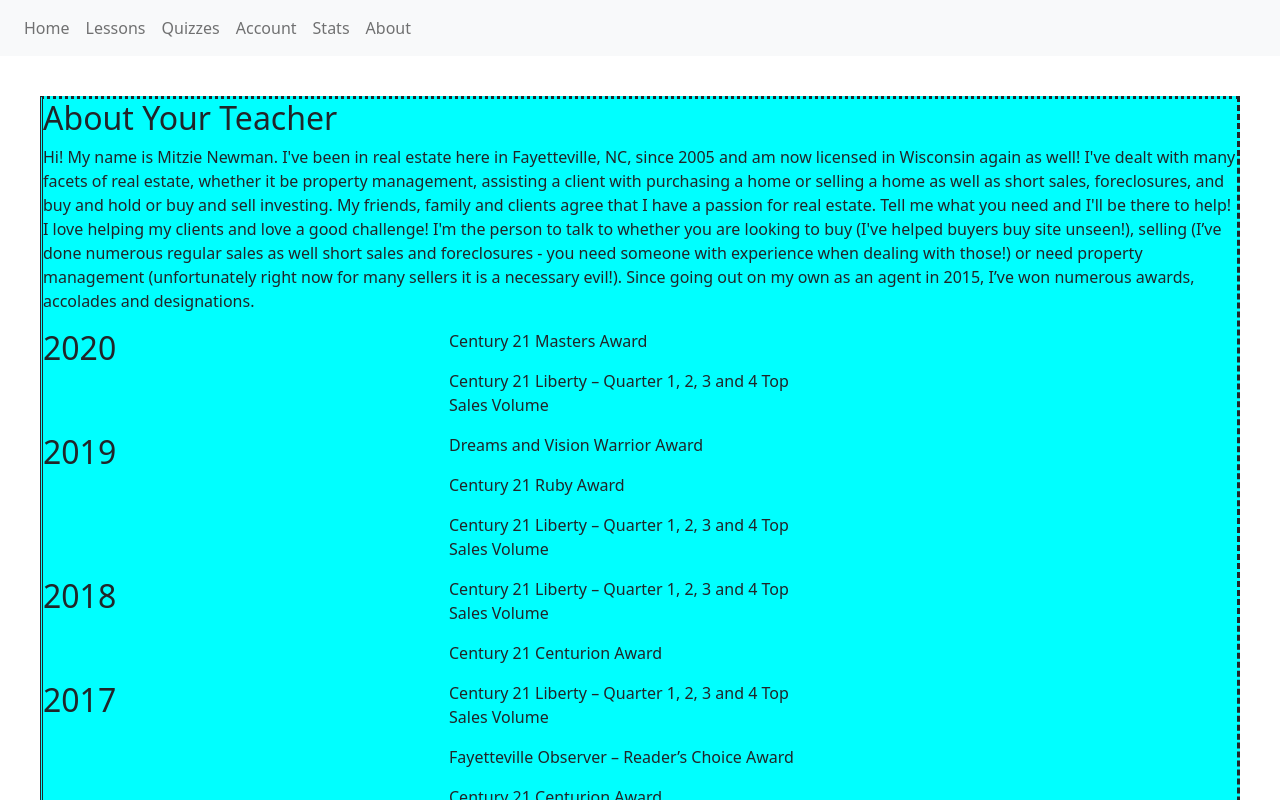
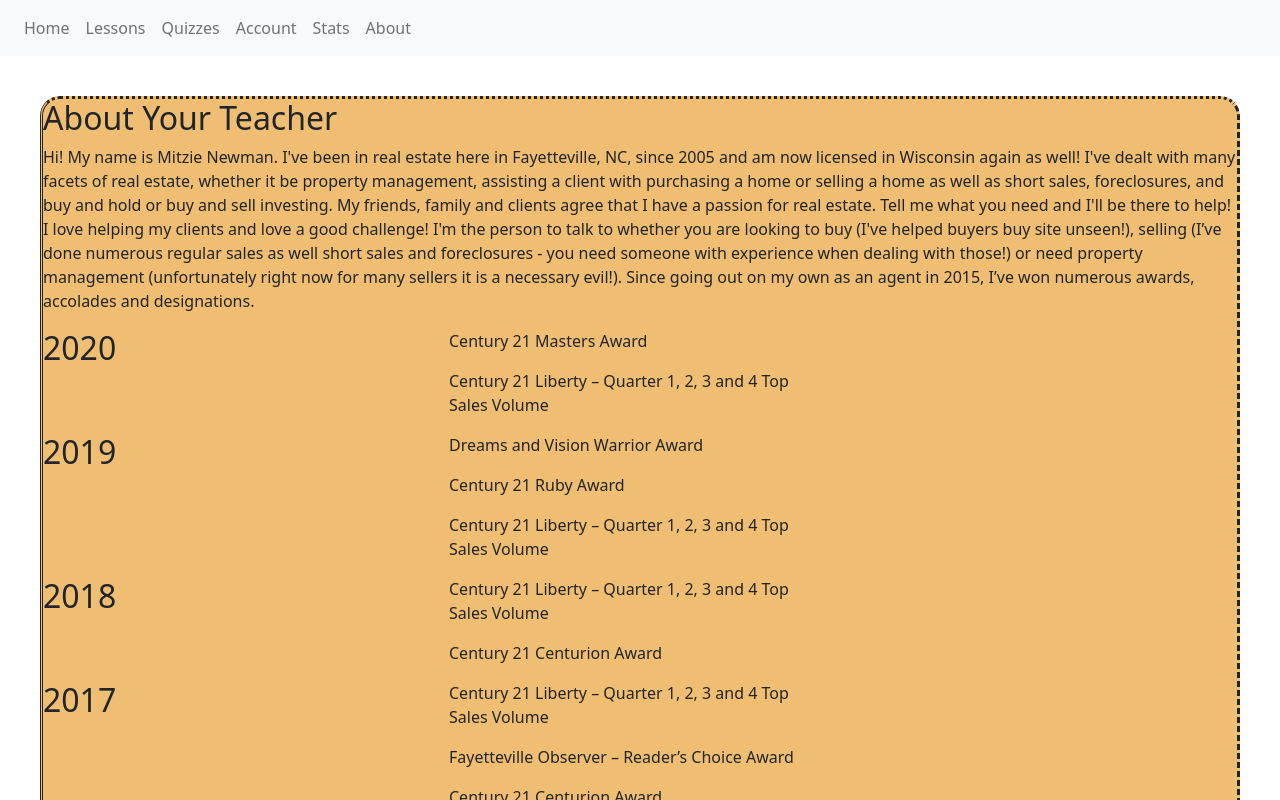
Before and after one commit to jbasquez/projectHomebase, a React (Create React App) app in the folder project-homebase/: page /about in a window 1280 px wide. Shown: the top 800 px of the page. Built offline with nearby package versions, Linux system fonts and the light colour scheme.

Commit message:
polishing template

```diff
--- a/project-homebase/src/css/about.css
+++ b/project-homebase/src/css/about.css
@@ -1,5 +1,6 @@
 .aboutBg{
-    background-color: aqua;
+    background-color: rgba(237, 174, 80, 0.797);
     border-style: dotted dashed solid double;
     margin: 5vh;
+    border-radius: 20px;
 }
```
